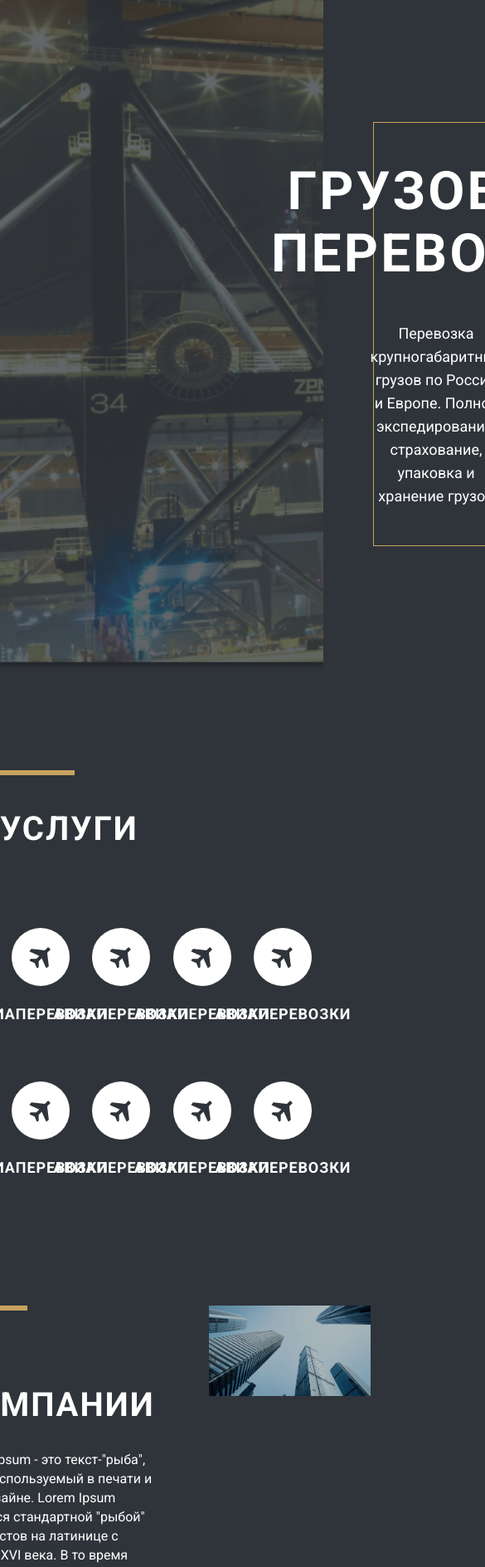
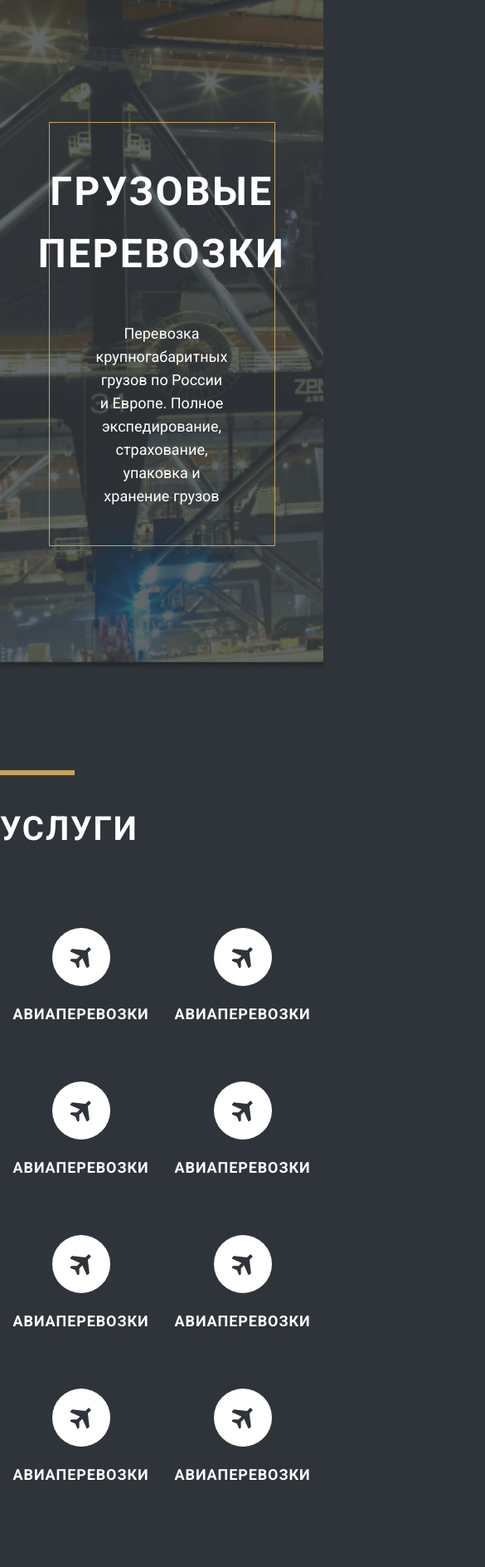
Before and after one commit to Mauork/coal, a plain HTML site: page index.html in a window 390 px wide. Shown: the part 109-1997 px from the top of the page at 83% size, 585 px wide, since content can reach past the window. Drawn offline with Linux system fonts and the light colour scheme.

Commit message:
правки по адаптивности

```diff
--- a/css/style.css
+++ b/css/style.css
@@ -96,7 +96,8 @@ footer .container {
     background-size: cover;
 }
 #banner .container {
-    margin: 150px 450px;
+    width: 50%;
+    margin: 150px auto;
     padding: 45px 75px;
     border: 1px solid #C8A35F;
     box-sizing: border-box;
@@ -166,3 +167,47 @@ footer {
     background: #C8A35F;
     transition: 0.3s;
 }
+
+@media screen and (max-width: 1440px) {
+    #banner .container {
+        width: 70%;
+    }
+}
+
+@media screen and (max-width: 1024px) {
+    .container {
+        max-width: 768px;
+    }
+
+    #about .container {
+        flex-direction: column;
+    }
+
+    .about-img {
+        width: 100%;
+        margin-top: 30px;
+    }
+}
+
+@media screen and (max-width: 768px) {
+    h1 {
+        font-size: 48px;
+    }
+
+    .container {
+        max-width: 425px;
+    }
+
+    .list-items .item {
+        width: 50%;
+    }
+
+    footer .container {
+        flex-direction: column;
+    }
+
+    .info {
+        margin: 30px 0;
+        text-align: center;
+    }
+}
--- a/index.html
+++ b/index.html
@@ -27,7 +27,7 @@
     <section id="banner">
         <div class="container">
             <h1>Грузовые перевозки</h1>
-            <p>Перевозка крупногабаритных грузов по России и Европе. Полное экспедирование,<br> страхование, упаковка и хранение грузов</p>
+            <p>Перевозка крупногабаритных грузов по России и Европе. Полное экспедирование, страхование, упаковка и хранение грузов</p>
         </div>
     </section>
     <section id="services">
```
